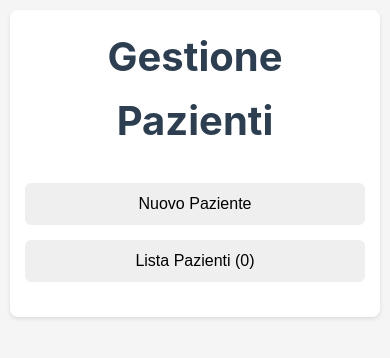
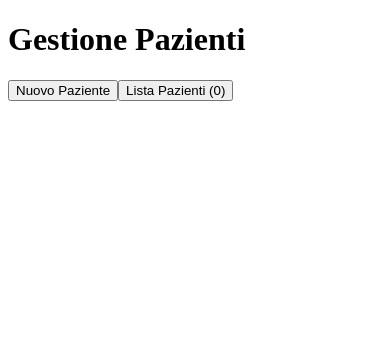
Before and after one commit to apale279/patient-app, a React (Vite) app: page / in a window 390 px wide. Shown: the top 358 px of the page. Built offline with nearby package versions, Linux system fonts and the light colour scheme.

Commit message:
styles.css

```diff
--- a/src/styles.css
+++ b/src/styles.css
@@ -1,205 +1,66 @@
-/* Reset e stili base */
-* {
-  margin: 0;
-  padding: 0;
-  box-sizing: border-box;
-}
+import React, { useState } from 'react';
 
-body {
-  font-family: -apple-system, BlinkMacSystemFont, 'Segoe UI', Roboto, 'Helvetica Neue', Arial, sans-serif;
-  line-height: 1.6;
-  background-color: #f5f5f5;
-  color: #333;
-}
+function App() {
+  const [patients, setPatients] = useState([]);
+  const [currentView, setCurrentView] = useState('home');
+  const [newPatient, setNewPatient] = useState({
+    name: '',
+    surname: '',
+    birthDate: '',
+    gender: '',
+    analgesiaType: '',
+    notes: ''
+  });
 
-/* Layout principale */
-.app {
-  max-width: 1200px;
-  margin: 0 auto;
-  padding: 20px;
-}
+  // Metodo per aggiornare solo i campi modificati del form
+  const handleInputChange = (e) => {
+    const { name, value } = e.target;
+    setNewPatient((prevState) => ({
+      ...prevState, // Manteniamo il resto dello stato invariato
+      [name]: value // Aggiorniamo solo il campo che è stato modificato
+    }));
+  };
 
-.container {
-  background: white;
-  border-radius: 8px;
-  box-shadow: 0 2px 4px rgba(0, 0, 0, 0.1);
-  padding: 20px;
-  margin-bottom: 20px;
-}
+  // Salvataggio del paziente
+  const handleFormSubmit = (e) => {
+    e.preventDefault();
+    const patientToAdd = {
+      ...newPatient,
+      id: Date.now(),
+      createdAt: new Date().toISOString()
+    };
 
-/* Titoli */
-h1 {
-  color: #2c3e50;
-  text-align: center;
-  margin-bottom: 30px;
-  font-size: 2.5rem;
-}
+    setPatients((prevPatients) => [...prevPatients, patientToAdd]);
+    setNewPatient({
+      name: '',
+      surname: '',
+      birthDate: '',
+      gender: '',
+      analgesiaType: '',
+      notes: ''
+    });
+    setCurrentView('list');
+  };
 
-h2 {
-  color: #34495e;
-  margin-bottom: 20px;
-  font-size: 1.8rem;
-}
+  // Vista per aggiungere un nuovo paziente
+  const NewPatientForm = () => (
+    <div className="container">
+      <h2>Nuovo Paziente</h2>
+      <form onSubmit={handleFormSubmit} className="form">
+        <div className="form-group">
+          <label>Nome:</label>
+          <input
+            type="text"
+            name="name"
+            value={newPatient.name}
+            onChange={handleInputChange}
+            required
+            className="input-field"
+          />
+        </div>
 
-/* Bottoni */
-.buttons {
-  display: flex;
-  gap: 15px;
-  justify-content: center;
-  margin: 20px 0;
-}
-
-button {
-  padding: 12px 24px;
-  border: none;
-  border-radius: 6px;
-  cursor: pointer;
-  font-size: 1rem;
-  font-weight: 500;
-  transition: all 0.3s ease;
-}
-
-.button-primary {
-  background-color: #3498db;
-  color: white;
-}
-
-.button-primary:hover {
-  background-color: #2980b9;
-}
-
-.button-secondary {
-  background-color: #95a5a6;
-  color: white;
-}
-
-.button-secondary:hover {
-  background-color: #7f8c8d;
-}
-
-/* Form */
-.form {
-  max-width: 600px;
-  margin: 0 auto;
-}
-
-.form-group {
-  margin-bottom: 20px;
-}
-
-label {
-  display: block;
-  margin-bottom: 8px;
-  font-weight: 500;
-  color: #2c3e50;
-}
-
-.input-field,
-.select-field,
-.textarea-field {
-  width: 100%;
-  padding: 10px;
-  border: 1px solid #ddd;
-  border-radius: 4px;
-  font-size: 1rem;
-}
-
-.input-field:focus,
-.select-field:focus,
-.textarea-field:focus {
-  outline: none;
-  border-color: #3498db;
-  box-shadow: 0 0 0 2px rgba(52, 152, 219, 0.2);
-}
-
-.textarea-field {
-  resize: vertical;
-  min-height: 100px;
-}
-
-/* Lista pazienti */
-.patient-list {
-  display: grid;
-  grid-template-columns: repeat(auto-fill, minmax(300px, 1fr));
-  gap: 20px;
-  margin-top: 20px;
-}
-
-.patient-card {
-  background: #f8f9fa;
-  border: 1px solid #e9ecef;
-  border-radius: 8px;
-  padding: 20px;
-  transition: transform 0.2s ease;
-}
-
-.patient-card:hover {
-  transform: translateY(-2px);
-  box-shadow: 0 4px 6px rgba(0, 0, 0, 0.1);
-}
-
-.patient-card h3 {
-  color: #2c3e50;
-  margin-bottom: 10px;
-  font-size: 1.2rem;
-}
-
-.patient-card p {
-  margin: 5px 0;
-  color: #666;
-}
-
-.patient-card strong {
-  color: #34495e;
-}
-
-/* Stato vuoto */
-.empty-state {
-  text-align: center;
-  padding: 40px;
-  color: #666;
-}
-
-.empty-state p {
-  margin-bottom: 20px;
-  font-size: 1.1rem;
-}
-
-/* Responsive */
-@media (max-width: 768px) {
-  .app {
-    padding: 10px;
-  }
-
-  .container {
-    padding: 15px;
-  }
-
-  .buttons {
-    flex-direction: column;
-  }
-
-  button {
-    width: 100%;
-  }
-
-  .patient-list {
-    grid-template-columns: 1fr;
-  }
-}
-
-/* Animazioni */
-@keyframes fadeIn {
-  from {
-    opacity: 0;
-    transform: translateY(10px);
-  }
-  to {
-    opacity: 1;
-    transform: translateY(0);
-  }
-}
-
-.container {
-  animation: fadeIn 0.3s ease-out;
-}
+        <div className="form-group">
+          <label>Cognome:</label>
+          <input
+            type="text"
+            name="surname"
```
